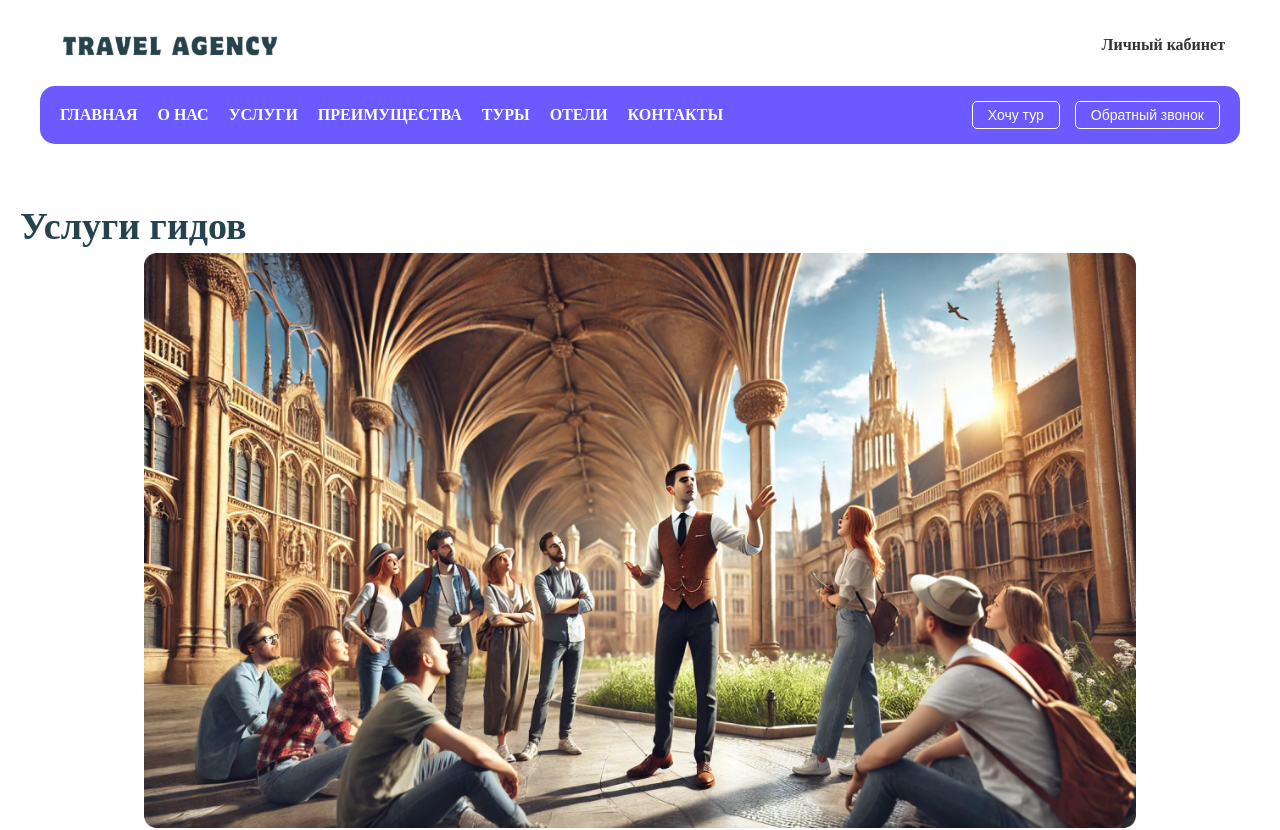
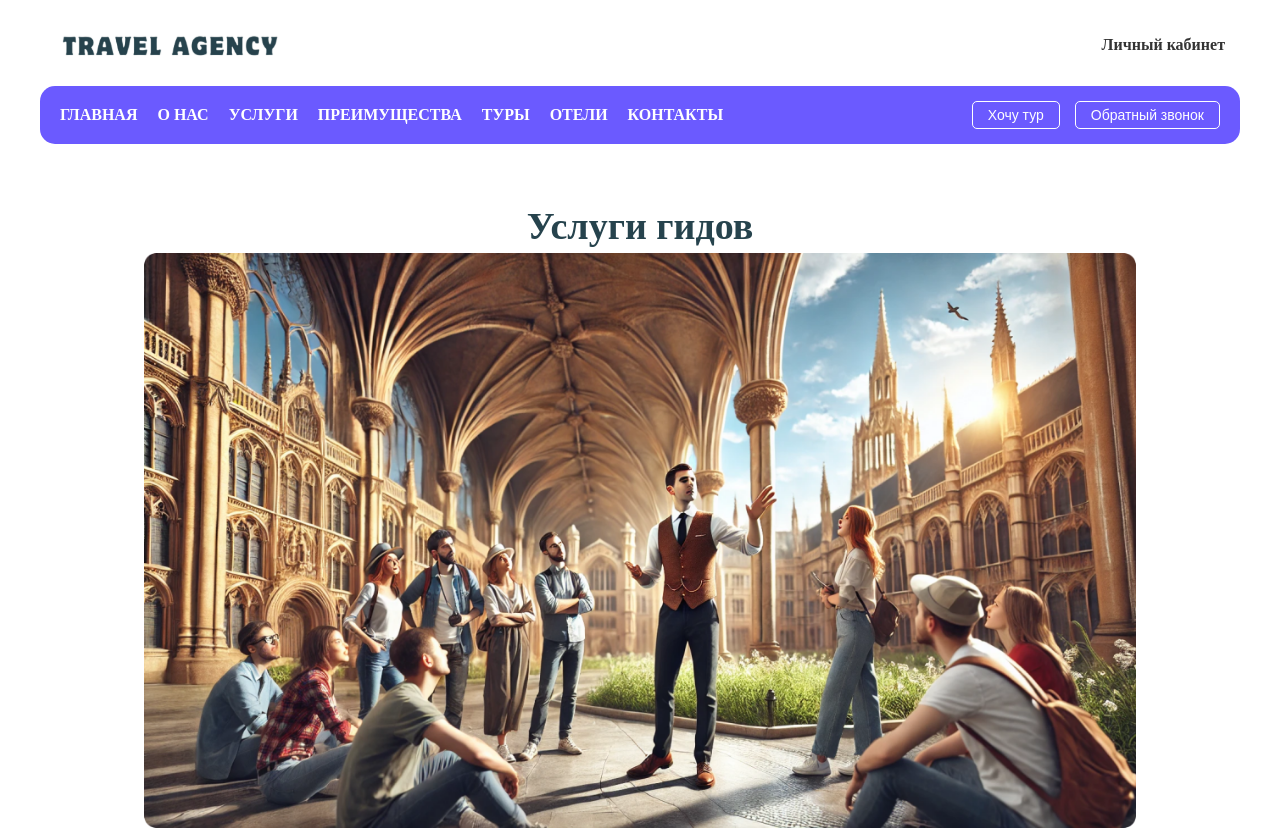
Before and after one commit to Cohort47/TeamProject-Front, a React (Create React App) app: page /guides in a window 1280 px wide. Shown: the top 830 px of the page. Built offline with nearby package versions, Linux system fonts and the light colour scheme.

Commit message:
обавлены страницы: услуги гидов стили

```diff
--- a/src/components/guides/guides.module.css
+++ b/src/components/guides/guides.module.css
@@ -10,8 +10,9 @@
   font-weight: bold;
   margin: 5px 0;
   color: #26434d;
-  align-self: flex-start;
+  text-align: center;
 }
+
 
 .photoContainer {
   width: 80%;
```
